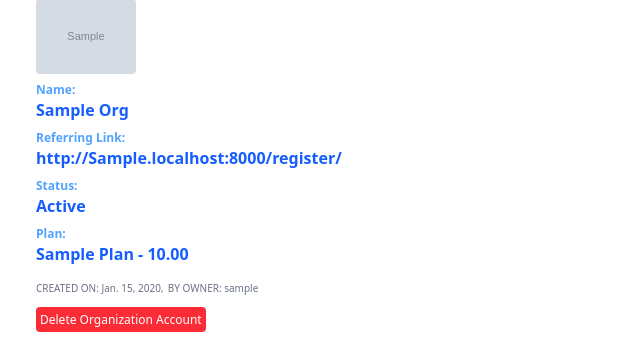
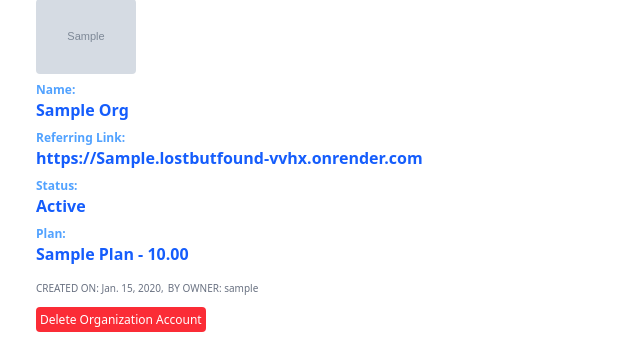
Before and after one commit to StephenOnyekachi/lostbutfound, a Django app: page /orgprofile/ in a window 1280 px wide. Shown: the part 525-869 px from the top of the page, without its empty margins (0-640 px from the left). Run offline with Django 5.2, Linux system fonts and the light colour scheme; a user stored in the database is signed in; tables that the repository leaves empty hold one stand-in row (values such as "Sample post"); grey boxes marked "Sample" are stand-in pictures; style sheets or scripts are compiled from the project's sources; parts of the project's set-up code (start-up, migrations or seed data) failed here and were passed over.

Commit message:
Fix referring link

```diff
--- a/template/users/profile.html
+++ b/template/users/profile.html
@@ -113,8 +113,8 @@
                         <a href="http://{{ profile.org.subdomain }}.localhost:8000/register/"
                             class="text-1xl font-bold text-blue-600"
                         >
-                            <!-- https://{{ profile.org.subdomain }}.yourdomain.com -->
-                            http://{{ profile.org.subdomain }}.localhost:8000/register/
+                            https://{{ profile.org.subdomain }}.lostbutfound-vvhx.onrender.com
+                            <!-- http://{{ profile.org.subdomain }}.localhost:8000/register/ -->
                         </a>
                     </div>
                     <div class="pb-2">
```
